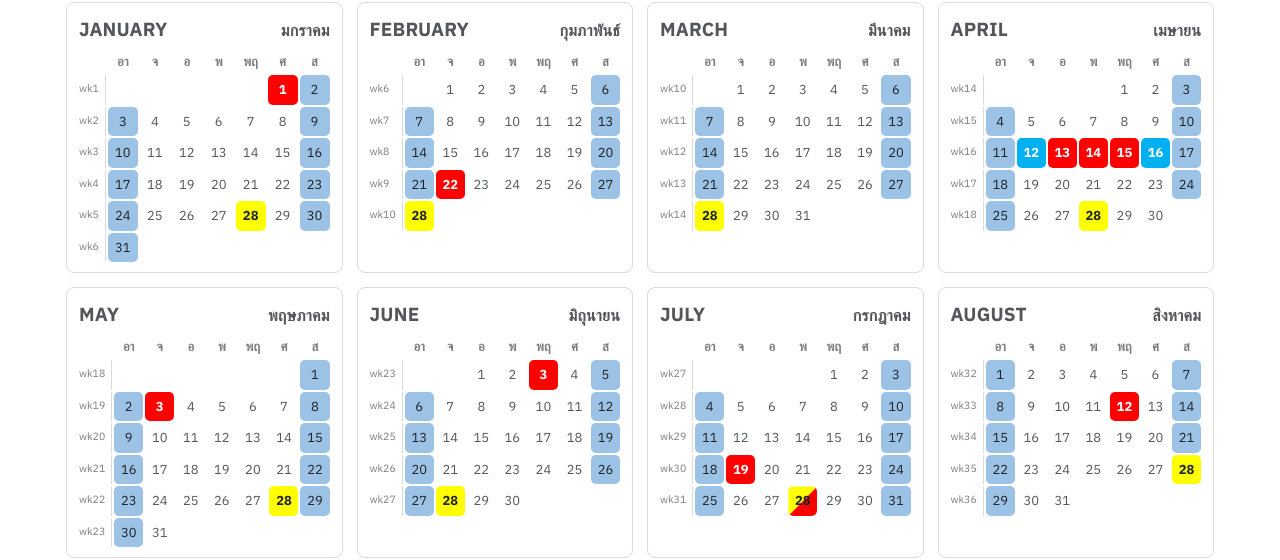
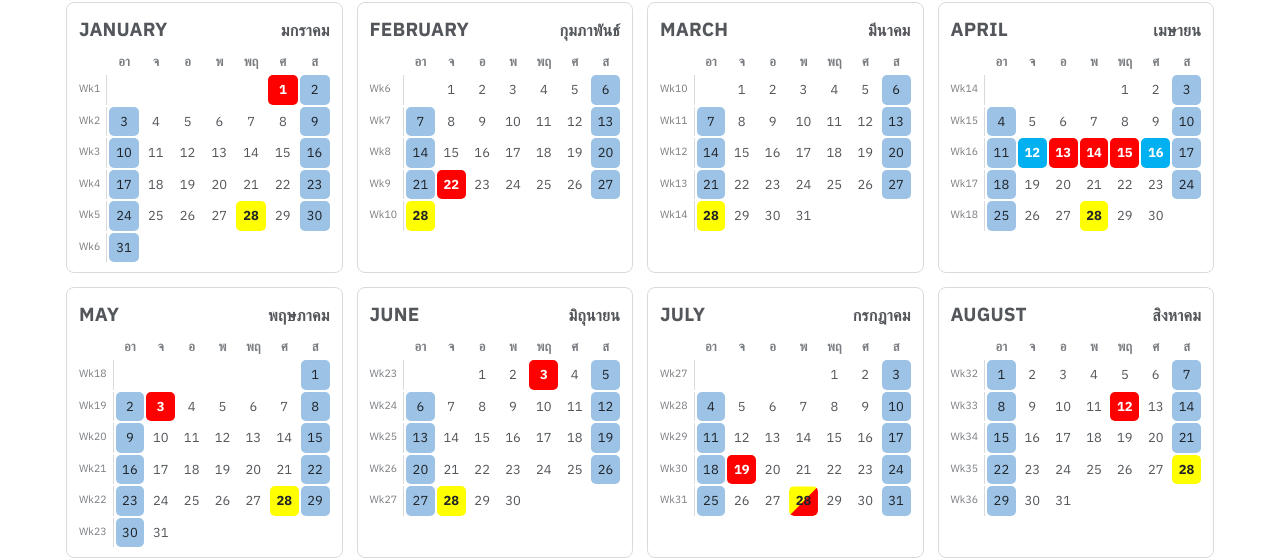
Before and after one commit to PornthipPhamorn/Company-Calendar, a website: page public/index.html in a window 1280 px wide. Shown: the part 278-838 px from the top of the page. Drawn offline with Linux system fonts and the light colour scheme; a web font is replaced by a local one.

Commit message:
Week labels Wk1–Wk53
Co-Authored-By: Claude Opus 5.5 <noreply@anthropic.com>
Claude-Session: https://claude.ai/code/session_019zUkx8uwJwL8HrLPT8CtUb

```diff
--- a/public/index.html
+++ b/public/index.html
@@ -385,10 +385,10 @@ function render(id){
   let html="";
   for(let m=0;m<12;m++){
     const first=new Date(Y,m,1).getDay(), n=new Date(Y,m+1,0).getDate();
-    let cells='<div class="dow"></div>'+DOW.map(x=>`<div class="dow">${x}</div>`).join("")+`<div class="wk">wk${wkNo(new Date(Y,m,1))}</div>`+"<div></div>".repeat(first);
+    let cells='<div class="dow"></div>'+DOW.map(x=>`<div class="dow">${x}</div>`).join("")+`<div class="wk">Wk${wkNo(new Date(Y,m,1))}</div>`+"<div></div>".repeat(first);
     for(let d=1;d<=n;d++){
       const dt=new Date(Y,m,d),k=key(m+1,d),h=holMap.get(k),c=combMap.get(k);
-      if(d>1&&dt.getDay()===0)cells+=`<div class="wk">wk${wkNo(dt)}</div>`;
+      if(d>1&&dt.getDay()===0)cells+=`<div class="wk">Wk${wkNo(dt)}</div>`;
       let cls="d",tip="";
       if(h){cls+=" hol";tip=h[3]+" · "+h[2];if(payMap.has(k)){cls+=" paysplit";tip+=" + Payday · วันจ่ายเงินเดือน"}}
       else if(c==="c"){cls+=" comb";tip="Combined Holiday · วันหยุดพักร้อนร่วม";if(payMap.has(k)){cls+=" paysplit";tip+=" + Payday · วันจ่ายเงินเดือน"}}
```
Also changed, not shown: 4 other files.
